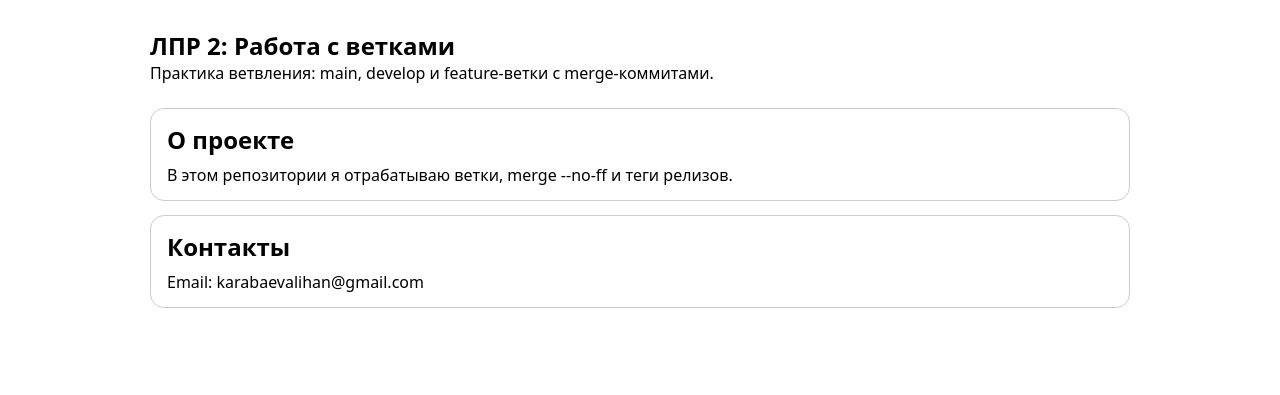
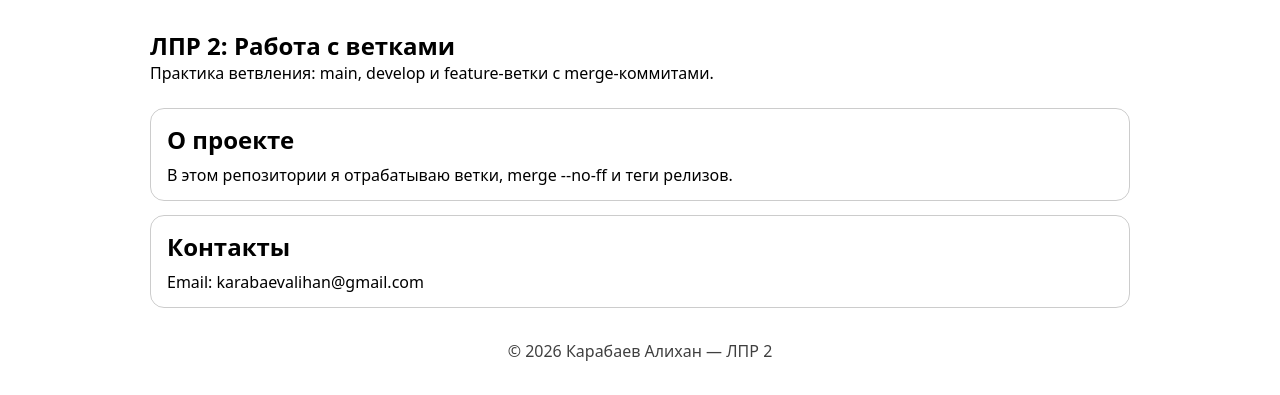
Before and after one commit to AlikhanKarabaevNEWPROJECT/lpr3-github, a plain HTML site: page index.html in a window 1280 px wide. Shown: the part 83-478 px from the top of the page. Drawn offline with Linux system fonts and the light colour scheme; a web font is replaced by a local one.

Commit message:
feat: add footer section
Add footer to complete layout and provide basic project attribution.

```diff
--- a/assets/css/style.css
+++ b/assets/css/style.css
@@ -43,3 +43,10 @@ body {
   padding: 14px 16px;
 }
 .card h2 { margin-bottom: 8px; }
+
+.site-footer {
+  margin-top: 18px;
+  padding: 14px 0;
+  opacity: .75;
+  text-align: center;
+}
--- a/index.html
+++ b/index.html
@@ -43,5 +43,11 @@
   </main>
 
   <script src="assets/js/main.js"></script>
-</body>
+  <footer class="site-footer">
+    <div class="container">
+      <p>© 2026 Карабаев Алихан — ЛПР 2</p>
+    </div>
+  </footer>
+
+  </body>
 </html>
```
